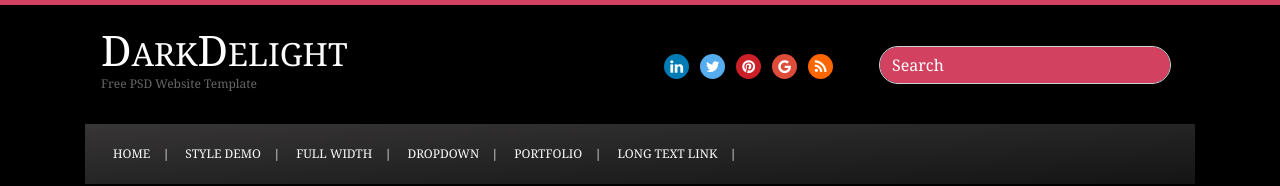
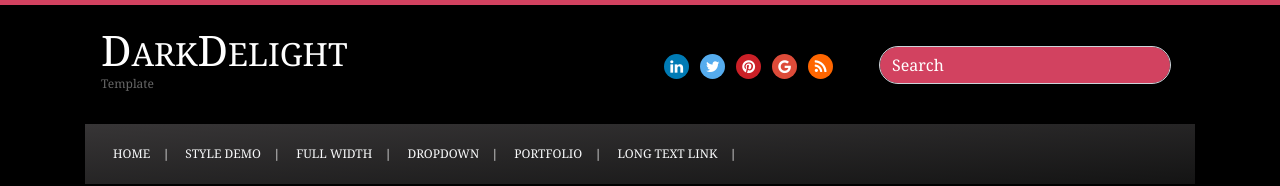
Before and after one commit to nitha1704/web3, a plain HTML site: page index.html in a window 1280 px wide. Shown: the top 186 px of the page. Drawn offline with nearby package versions, Linux system fonts and the light colour scheme.

Commit message:
Update index.html

```diff
--- a/index.html
+++ b/index.html
@@ -26,7 +26,7 @@
                             <span class="DarkDelight">
                                 <span class="D-Dark">D</span>ark<span class="D-Delight">D</span>elight</span><br>
 
-                            <span class="FreePSD">Free PSD Website Template</span>
+                            <span class="FreePSD">Template</span>
                         </a>
 
 
```
